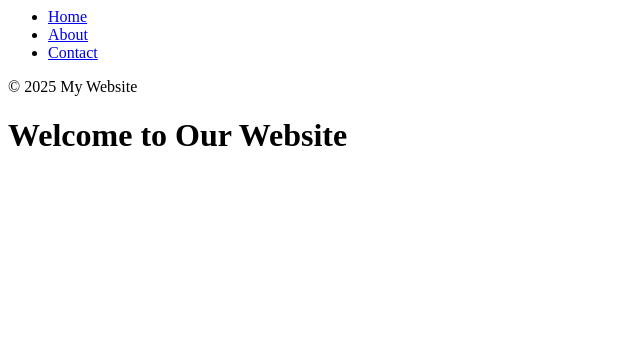
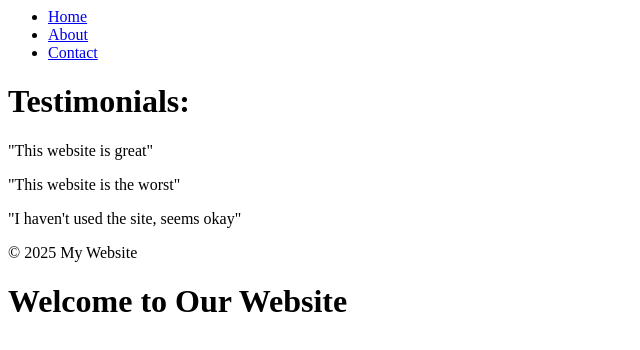
Before and after one commit to NancyBankson/website-project, a plain HTML site: page index.html in a window 1280 px wide. Shown: the whole page, without its empty margins (0-640 px from the left). Drawn offline with Linux system fonts and the light colour scheme.

Commit message:
Added testimonials

```diff
--- a/index.html
+++ b/index.html
@@ -10,6 +10,12 @@
             <li><a href="#">Contact</a></li>
         </ul>
     </nav>
+    <div>
+      <h1>Testimonials:</h1>
+      <p>"This website is great"</p>
+      <p>"This website is the worst"</p>
+      <p>"I haven't used the site, seems okay"</p>
+    </div>
     <footer>
         <p>&copy; 2025 My Website</p>
     </footer>
```
